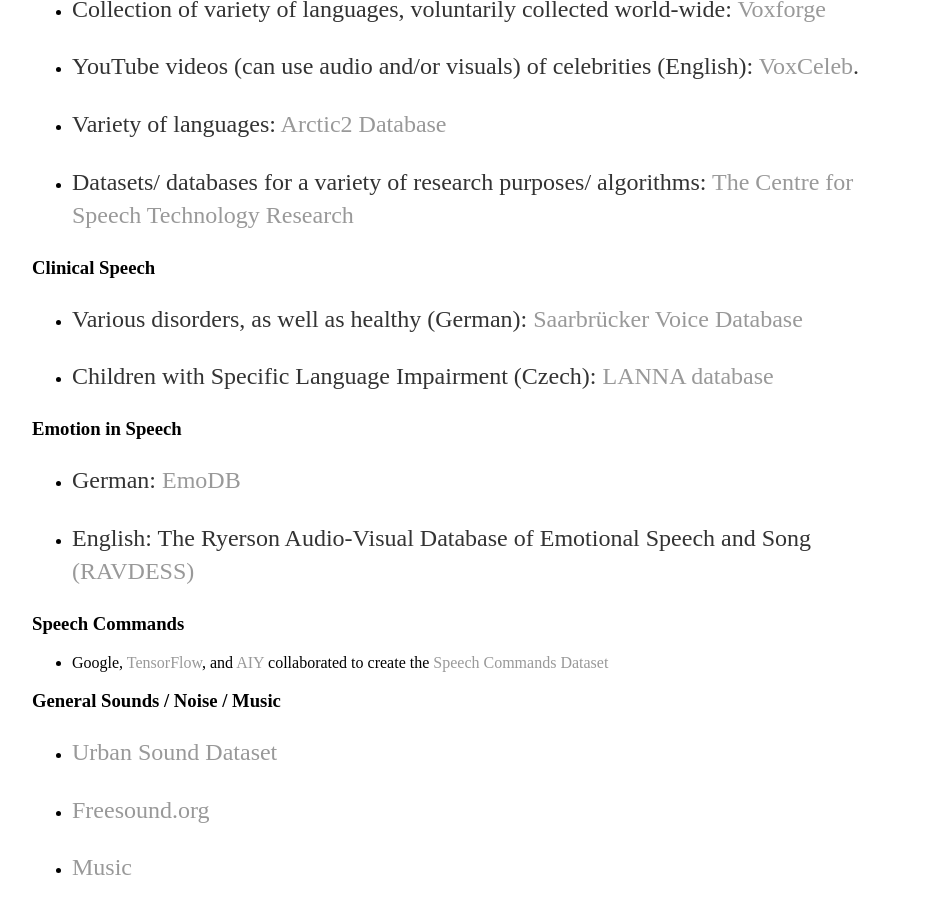
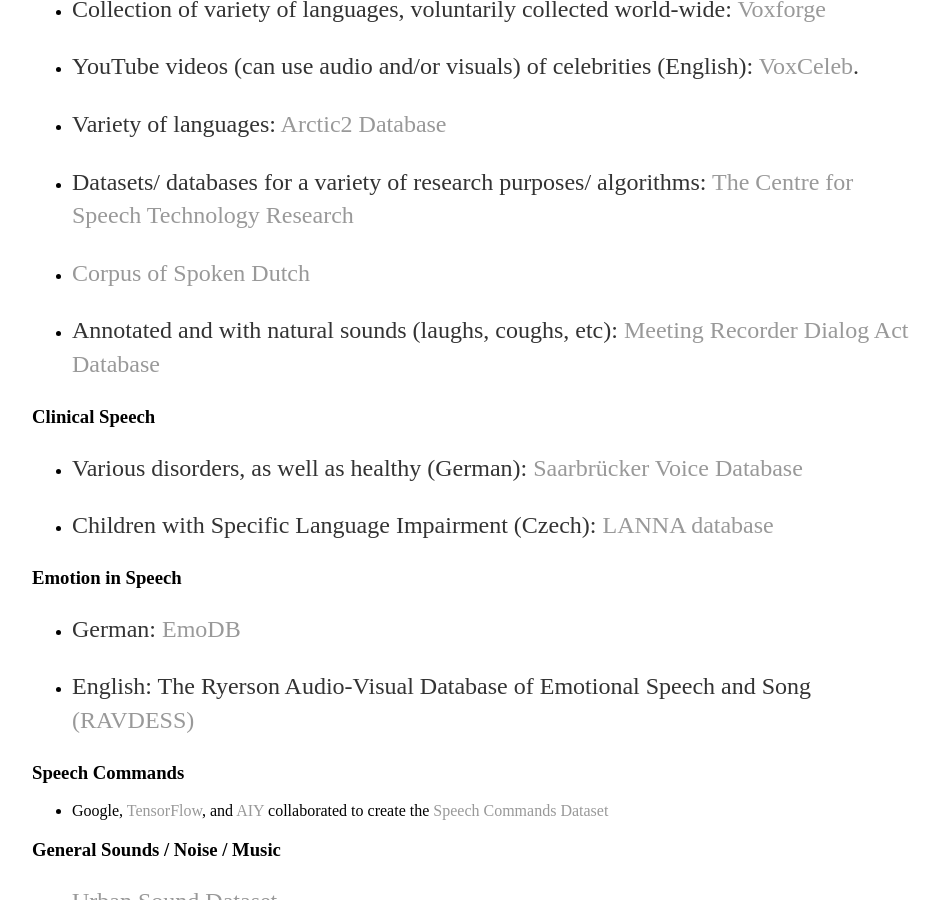
Before and after one commit to a-n-rose/a-n-rose.github.io, a Jekyll site: the page built from _posts/2019-01-06-resources-publicly-available-speech-databases.md, in a window 1280 px wide and 900 px high, scrolled down 709 px. Shown: the whole window, without its empty margins (160-1099 px from the left). Built offline with Jekyll 4.4.1, drawn with Linux system fonts in a browser that asks for light colours.

Commit message:
added a couple of databases used in research, also of more natural sounds, e.g. laughter

```diff
--- a/_posts/2019-01-06-resources-publicly-available-speech-databases.md
+++ b/_posts/2019-01-06-resources-publicly-available-speech-databases.md
@@ -21,6 +21,10 @@
 * Variety of languages: <a href="https://psi.engr.tamu.edu/l2-arctic-corpus/">Arctic2 Database</a>
 
 * Datasets/ databases for a variety of research purposes/ algorithms: <a href="http://www.cstr.ed.ac.uk/downloads/">The Centre for Speech Technology Research</a>
+
+* <a href="https://ivdnt.org/downloads/taalmaterialen/tstc-corpus-gesproken-nederlands">Corpus of Spoken Dutch</a>
+
+* Annotated and with natural sounds (laughs, coughs, etc): <a href="http://www1.icsi.berkeley.edu/~ees/dadb/">Meeting Recorder Dialog Act Database</a>
 
 ### Clinical Speech
 
```
